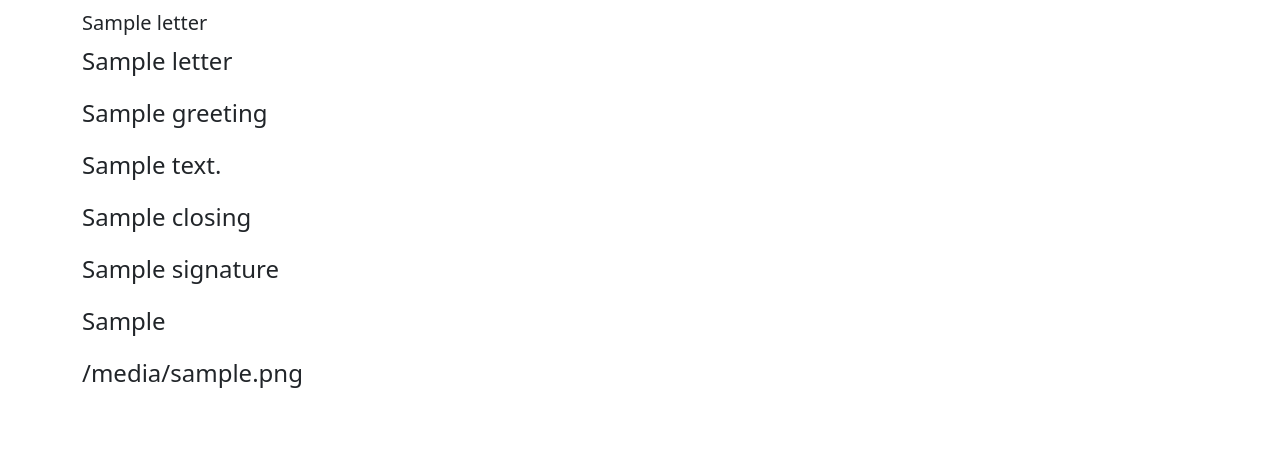
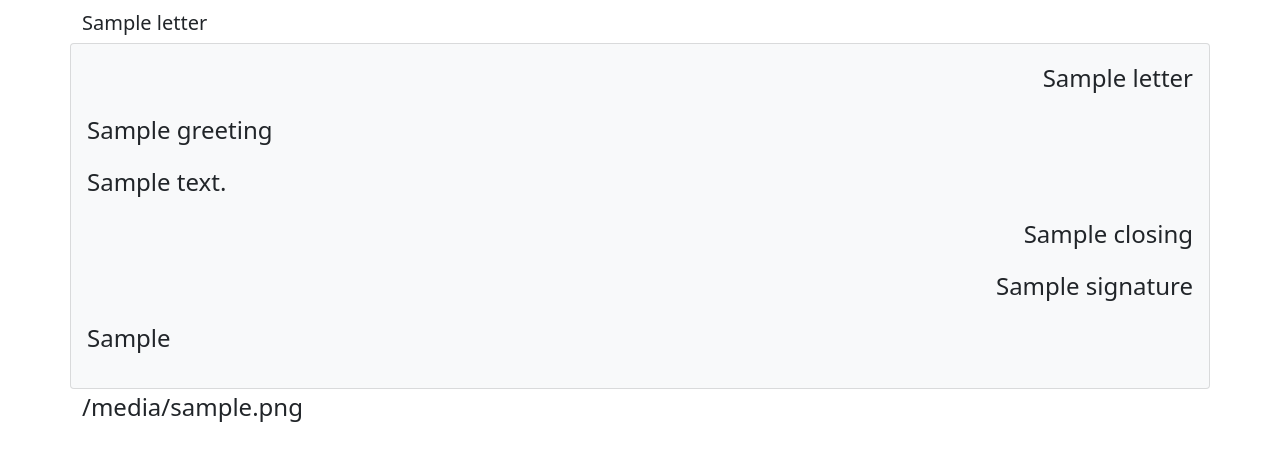
Before and after one commit to clairempr/letterpress, a Django app: template templates/letter.html in a window 1280 px wide. Shown: the part 88-549 px from the top of the page. Run offline with Django 3.2, Linux system fonts and the light colour scheme; the template is opened without the code that fills it: most values are stand-ins (such as "Sample title", 1, 10 or a date in 2020); some web fonts are replaced.

Commit message:
Update letter contents for bootstrap 5

```diff
--- a/templates/snippets/letter_contents.html
+++ b/templates/snippets/letter_contents.html
@@ -1,7 +1,7 @@
 <div class="row">
-    <div class="col-xs-8 well well-lg">
+  <div class="col-xs-8 card card-body bg-light">
     <div class="row">
-            <div class="pull-right">{{ letter.heading|linebreaks }}</div>
+      <div class="text-end">{{ letter.heading|linebreaks }}</div>
     </div>
     <div class="row">
       <div>{{ letter.greeting|linebreaks }}</div>
@@ -10,10 +10,10 @@
       <div>{{ letter.body|linebreaks }}</div>
     </div>
     <div class="row">
-            <div class="pull-right">{{ letter.closing|linebreaks }}</div>
+      <div class="text-end">{{ letter.closing|linebreaks }}</div>
     </div>
     <div class="row">
-            <div class="pull-right">{{ letter.signature|linebreaks }}</div>
+      <div class="text-end">{{ letter.signature|linebreaks }}</div>
     </div>
     <div class="row">
       <div>{{ letter.ps|linebreaks }}</div>
```
Lines whose indentation alone changed are shown as unchanged.
